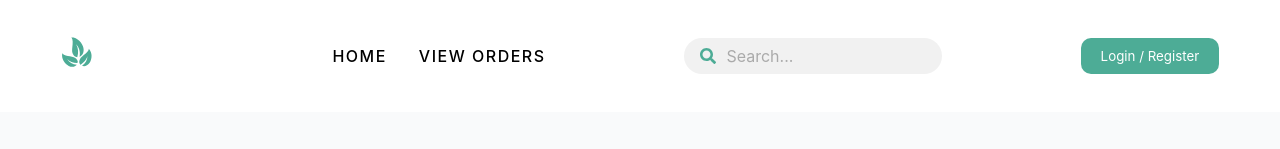
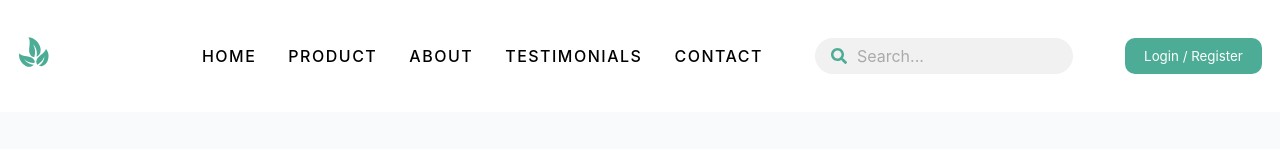
Before and after one commit to pradeep-145/Rural-Artisans, a React (Vite) app in the folder frontend/: page / in a window 1280 px wide. Shown: the top 149 px of the page. Built offline with nearby package versions, Linux system fonts and the light colour scheme.

Commit message:
nav changes

```diff
--- a/frontend/src/Components/Navbar/Navbar.jsx
+++ b/frontend/src/Components/Navbar/Navbar.jsx
@@ -35,18 +35,18 @@ const Navbar = () => {
         </div>
 
         <div className={styles.usernav__contents}>
-          {login === "customer" ? (
+          {login === "artisan" ? (
+            <>
+              <div className={styles.usernav__items}>HOME</div>
+              <div className={styles.usernav__items}>VIEW ORDERS</div>
+            </>
+          ) : (
             <>
               <div className={styles.usernav__items}>HOME</div>
               <div className={styles.usernav__items}>PRODUCT</div>
               <div className={styles.usernav__items}>ABOUT</div>
               <div className={styles.usernav__items}>TESTIMONIALS</div>
               <div className={styles.usernav__items}>CONTACT</div>
-            </>
-          ) : (
-            <>
-              <div className={styles.usernav__items}>HOME</div>
-              <div className={styles.usernav__items}>VIEW ORDERS</div>
             </>
           )}
         </div>
```
